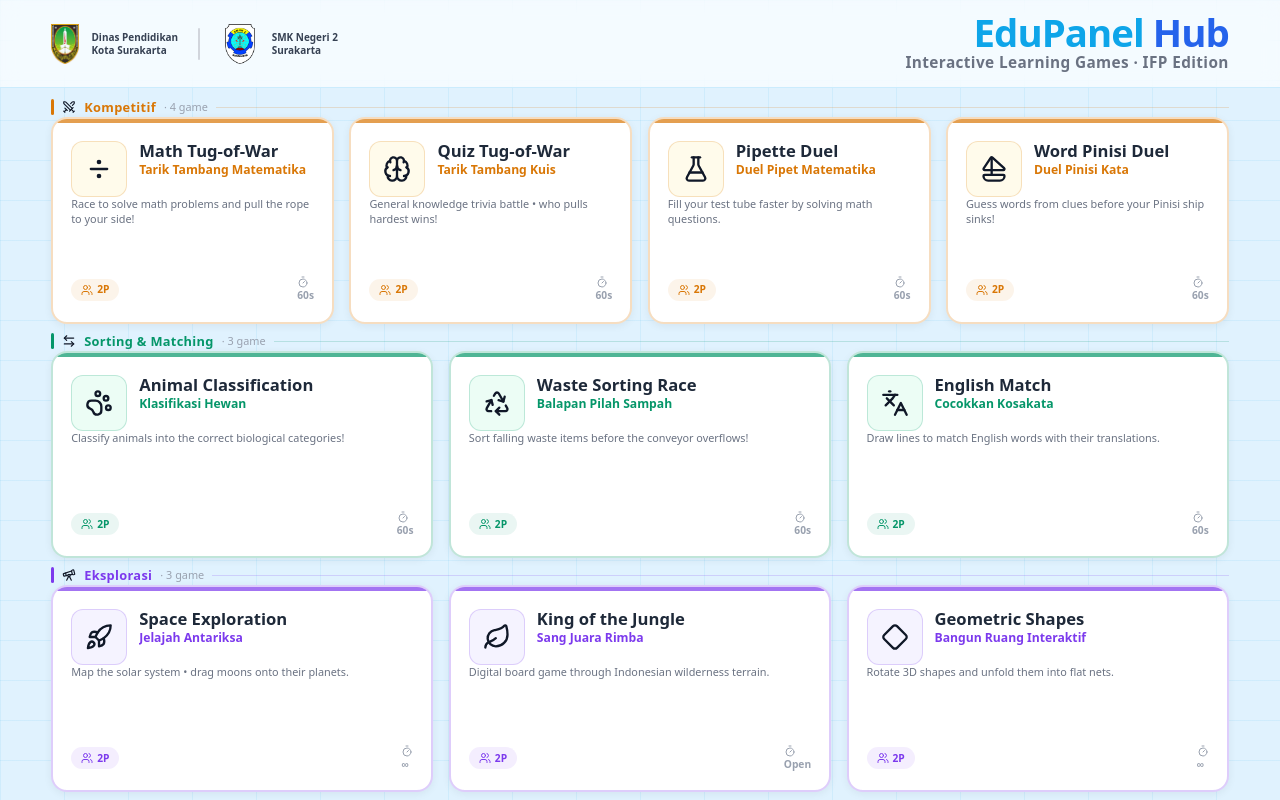
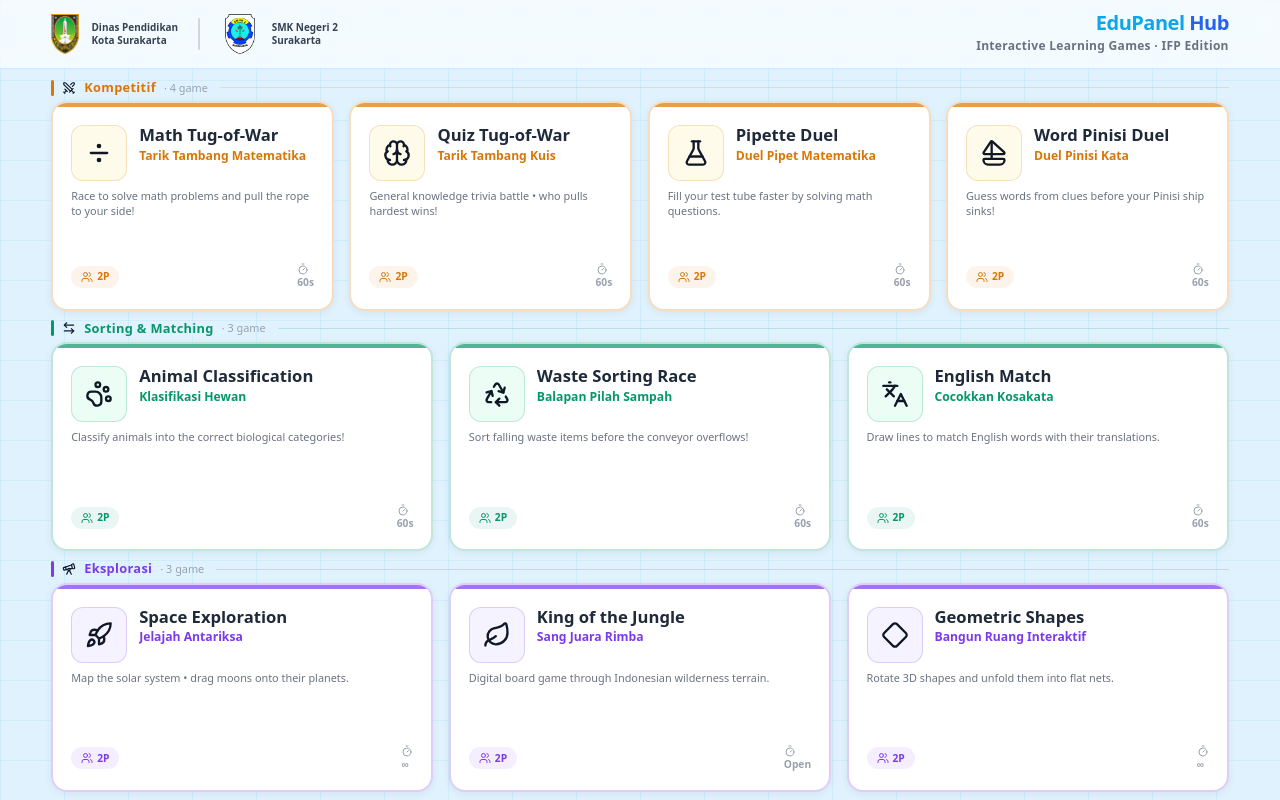
Before and after one commit to DiaztMF/EduPanel, a Next.js app: page / in a window 1280 px wide. Built offline with nearby package versions, Linux system fonts and the light colour scheme.

Commit message:
fix(styles): prevent global reset and fluid font tokens from overriding tailwind utilities

```diff
--- a/src/app/globals.css
+++ b/src/app/globals.css
@@ -25,14 +25,15 @@
   --color-accent-orange: #ffaa5e;
 
   /* Fluid Typography - readable from back of classroom */
-  --text-xs: clamp(0.875rem, 1.2vw, 1rem);
-  --text-sm: clamp(1rem, 1.5vw, 1.25rem);
-  --text-base: clamp(1.125rem, 1.8vw, 1.5rem);
-  --text-lg: clamp(1.25rem, 2.2vw, 2rem);
-  --text-xl: clamp(1.5rem, 3vw, 2.5rem);
-  --text-2xl: clamp(2rem, 4vw, 3.5rem);
-  --text-3xl: clamp(2.5rem, 5.5vw, 5rem);
-  --text-game-score: clamp(3rem, 7vw, 7rem);
+  /* Fluid Typography Variables (custom prefix to avoid hijacking Tailwind v4 text-* utilities) */
+  --fluid-text-xs: clamp(0.875rem, 1.2vw, 1rem);
+  --fluid-text-sm: clamp(1rem, 1.5vw, 1.25rem);
+  --fluid-text-base: clamp(1.125rem, 1.8vw, 1.5rem);
+  --fluid-text-lg: clamp(1.25rem, 2.2vw, 2rem);
+  --fluid-text-xl: clamp(1.5rem, 3vw, 2.5rem);
+  --fluid-text-2xl: clamp(2rem, 4vw, 3.5rem);
+  --fluid-text-3xl: clamp(2.5rem, 5.5vw, 5rem);
+  --fluid-text-game-score: clamp(3rem, 7vw, 7rem);
 
   /* Touch Targets */
   --touch-sm: 48px;
@@ -42,12 +43,12 @@
 }
 
 /* ─── Global Reset & Base ─── */
-*,
-*::before,
-*::after {
-  box-sizing: border-box;
-  margin: 0;
-  padding: 0;
+@layer base {
+  *,
+  *::before,
+  *::after {
+    box-sizing: border-box;
+  }
 }
 
 html {
@@ -140,14 +141,14 @@ body {
 }
 
 /* ─── Typography Utilities ─── */
-.text-fluid-xs { font-size: var(--text-xs); }
-.text-fluid-sm { font-size: var(--text-sm); }
-.text-fluid-base { font-size: var(--text-base); }
-.text-fluid-lg { font-size: var(--text-lg); }
-.text-fluid-xl { font-size: var(--text-xl); }
-.text-fluid-2xl { font-size: var(--text-2xl); }
-.text-fluid-3xl { font-size: var(--text-3xl); }
-.text-game-score { font-size: var(--text-game-score); }
+.text-fluid-xs { font-size: var(--fluid-text-xs); }
+.text-fluid-sm { font-size: var(--fluid-text-sm); }
+.text-fluid-base { font-size: var(--fluid-text-base); }
+.text-fluid-lg { font-size: var(--fluid-text-lg); }
+.text-fluid-xl { font-size: var(--fluid-text-xl); }
+.text-fluid-2xl { font-size: var(--fluid-text-2xl); }
+.text-fluid-3xl { font-size: var(--fluid-text-3xl); }
+.text-game-score { font-size: var(--fluid-text-game-score); }
 
 /* ─── Category Badge Colors ─── */
 .badge-cat-a { background: rgba(255, 170, 94, 0.15); color: #ffaa5e; border: 1px solid rgba(255, 170, 94, 0.3); }
```
